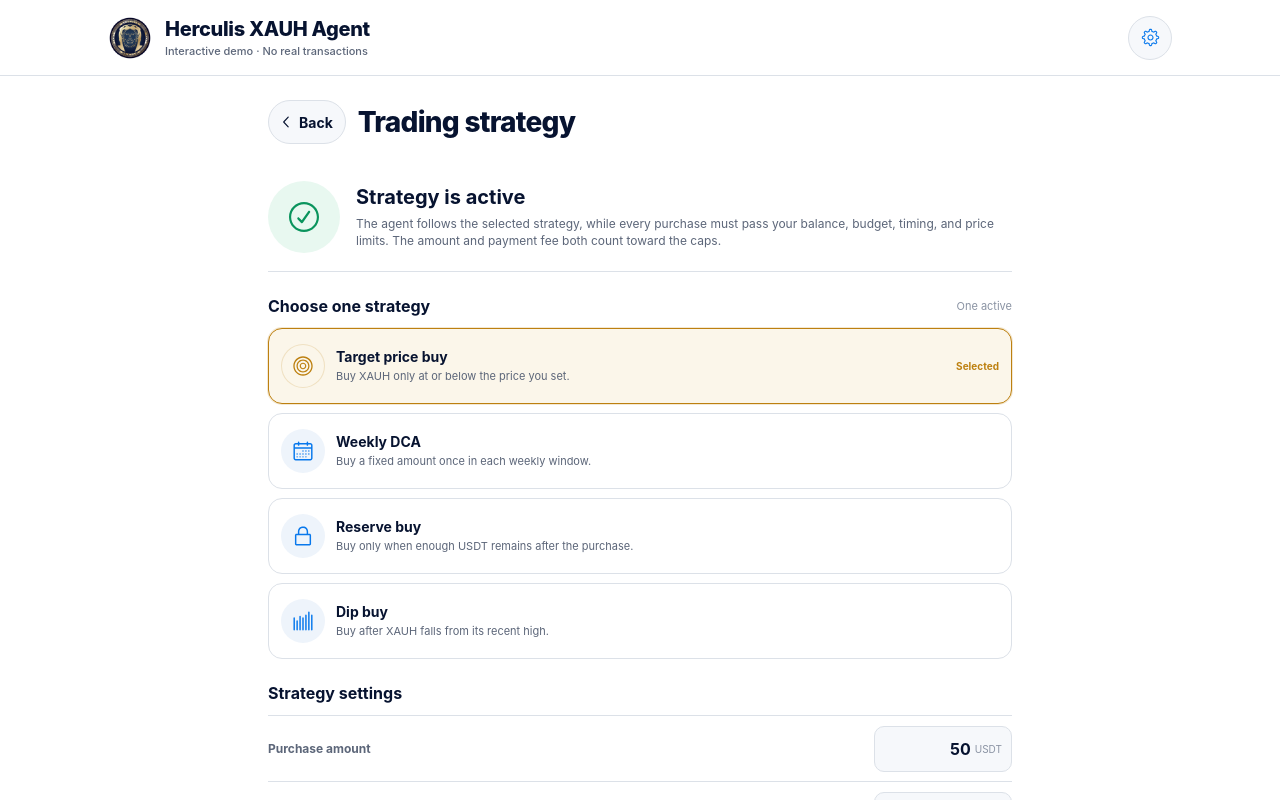
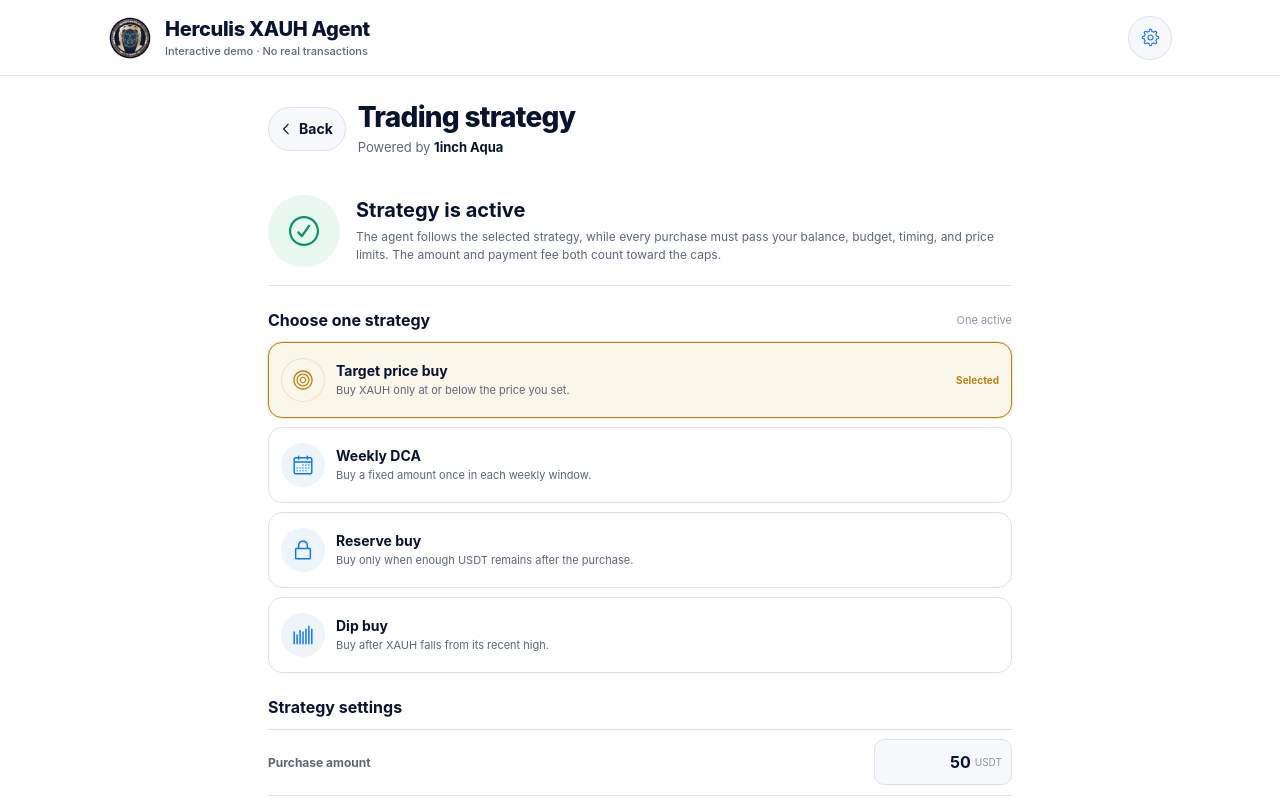
Before and after one commit to jamton-network/herculis-xauh-agent-tma-prototype, a React (Vite) app: page / in a window 1280 px wide. Both pictures are taken after a click on the button "Trading strategy". Built offline with nearby package versions, Linux system fonts and the light colour scheme.

Commit message:
feat: add 1inch Aqua attribution to trading strategies

```diff
--- /dev/null
+++ b/src/components/AquaAttribution.tsx
@@ -0,0 +1,7 @@
+export function AquaAttribution() {
+  return (
+    <p className="aqua-attribution">
+      Powered by <strong>1inch Aqua</strong>
+    </p>
+  );
+}
--- a/src/screens/HomeScreen.tsx
+++ b/src/screens/HomeScreen.tsx
@@ -11,6 +11,7 @@ import {
 import type { TabId, AgentMode, ActivityItem } from "../types";
 import { activityItems, withdrawalAssets, formatWithdrawalAmount } from "../demo/fixtures";
 import { IconTile } from "../components/IconTile";
+import { AquaAttribution } from "../components/AquaAttribution";
 
 export function HomeScreen({
   agentMode,
@@ -135,6 +136,7 @@ export function HomeScreen({
           <FileTextIcon />
           Trading strategy
         </button>
+        <AquaAttribution />
       </section>
 
       <section className="latest-activity" aria-labelledby="latest-activity-heading">
--- a/src/screens/Onboarding.tsx
+++ b/src/screens/Onboarding.tsx
@@ -8,6 +8,7 @@ import {
   PersonIcon,
 } from "@radix-ui/react-icons";
 import { IconTile } from "../components/IconTile";
+import { AquaAttribution } from "../components/AquaAttribution";
 
 export function Onboarding({
   onComplete,
@@ -82,6 +83,7 @@ export function Onboarding({
         <p className="eyebrow">{item.eyebrow}</p>
         <h1 id="onboarding-heading">{item.title}</h1>
         <p className="onboarding-copy">{item.copy}</p>
+        {step === 3 ? <AquaAttribution /> : null}
         <ul>
           {item.details.map((detail) => (
             <li key={detail}>
--- a/src/screens/TradingStrategyScreen.tsx
+++ b/src/screens/TradingStrategyScreen.tsx
@@ -9,6 +9,7 @@ import {
 import type { AgentMode, StrategyId, StrategyDraft, SharedStrategyLimits } from "../types";
 import { strategyTemplates, initialStrategyDrafts } from "../demo/fixtures";
 import { IconTile } from "../components/IconTile";
+import { AquaAttribution } from "../components/AquaAttribution";
 
 export function TradingStrategyScreen({
   agentMode,
@@ -143,7 +144,10 @@ export function TradingStrategyScreen({
           <ChevronLeftIcon />
           <span>Back</span>
         </button>
-        <h1 id="strategy-heading">Trading strategy</h1>
+        <div className="strategy-title">
+          <h1 id="strategy-heading">Trading strategy</h1>
+          <AquaAttribution />
+        </div>
       </div>
       <section className={`mode-card ${agentMode === "paused" ? "is-paused" : ""}`}>
         <IconTile tone={agentMode === "paused" ? "red" : "green"} size="large">
--- a/src/styles.css
+++ b/src/styles.css
@@ -439,6 +439,22 @@ img {
   padding: 10px 0 12px;
 }
 
+.aqua-attribution {
+  margin: 0;
+  color: var(--tg-text-secondary);
+  font-size: 13px;
+  line-height: 1.5;
+}
+
+.aqua-attribution strong {
+  color: var(--tg-text);
+  font-weight: 650;
+}
+
+.home-actions .aqua-attribution {
+  text-align: center;
+}
+
 .button {
   display: inline-flex;
   width: 100%;
@@ -1262,6 +1278,14 @@ img {
   gap: 12px;
 }
 
+.strategy-title {
+  min-width: 0;
+}
+
+.strategy-title .aqua-attribution {
+  margin-top: 4px;
+}
+
 .mode-card {
   display: grid;
   grid-template-columns: 74px 1fr;
@@ -1544,6 +1568,10 @@ img {
   color: var(--tg-text-secondary);
   font-size: 14px;
   line-height: 1.55;
+}
+
+.onboarding-body .aqua-attribution {
+  margin-bottom: 22px;
 }
 
 .onboarding-body ul {
```
